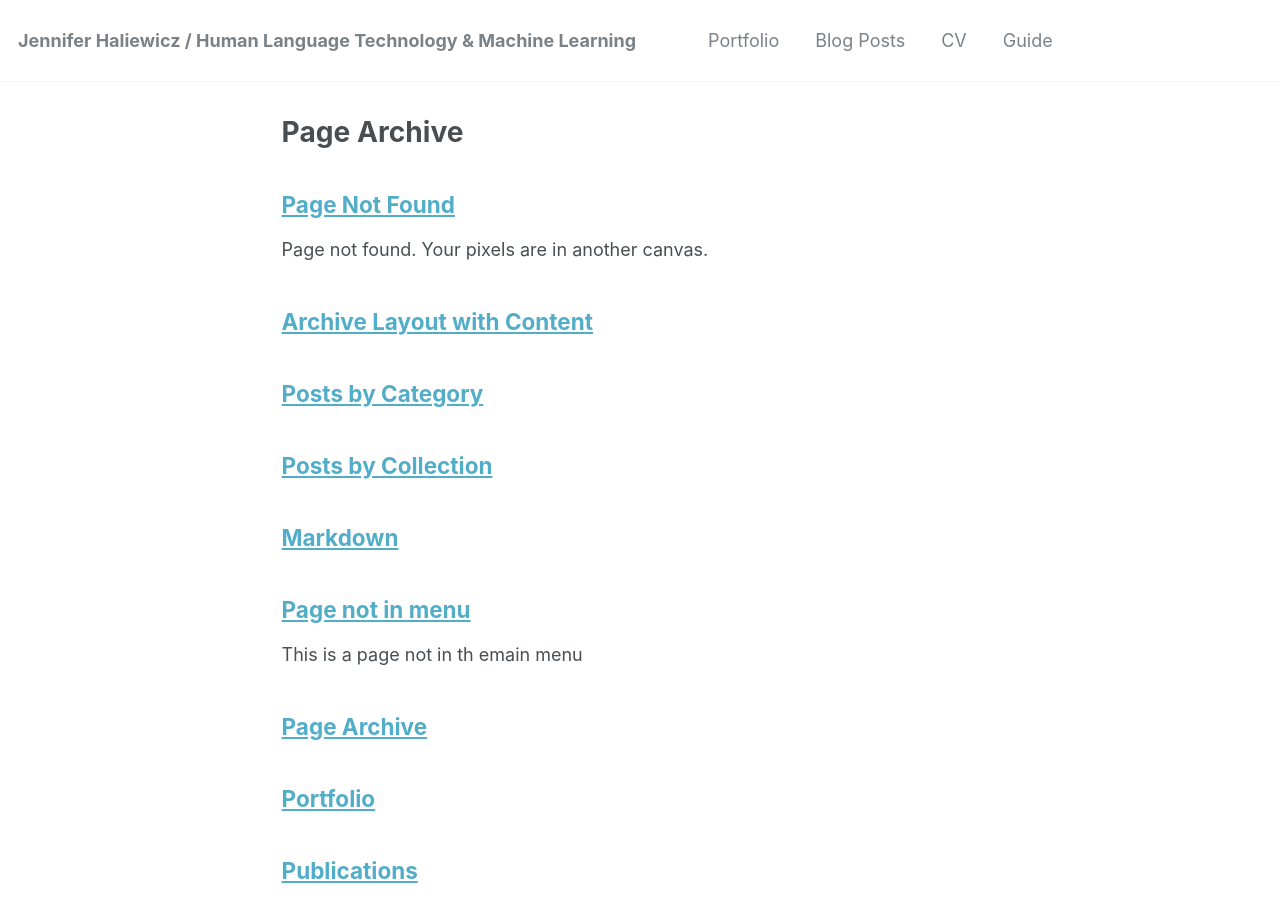
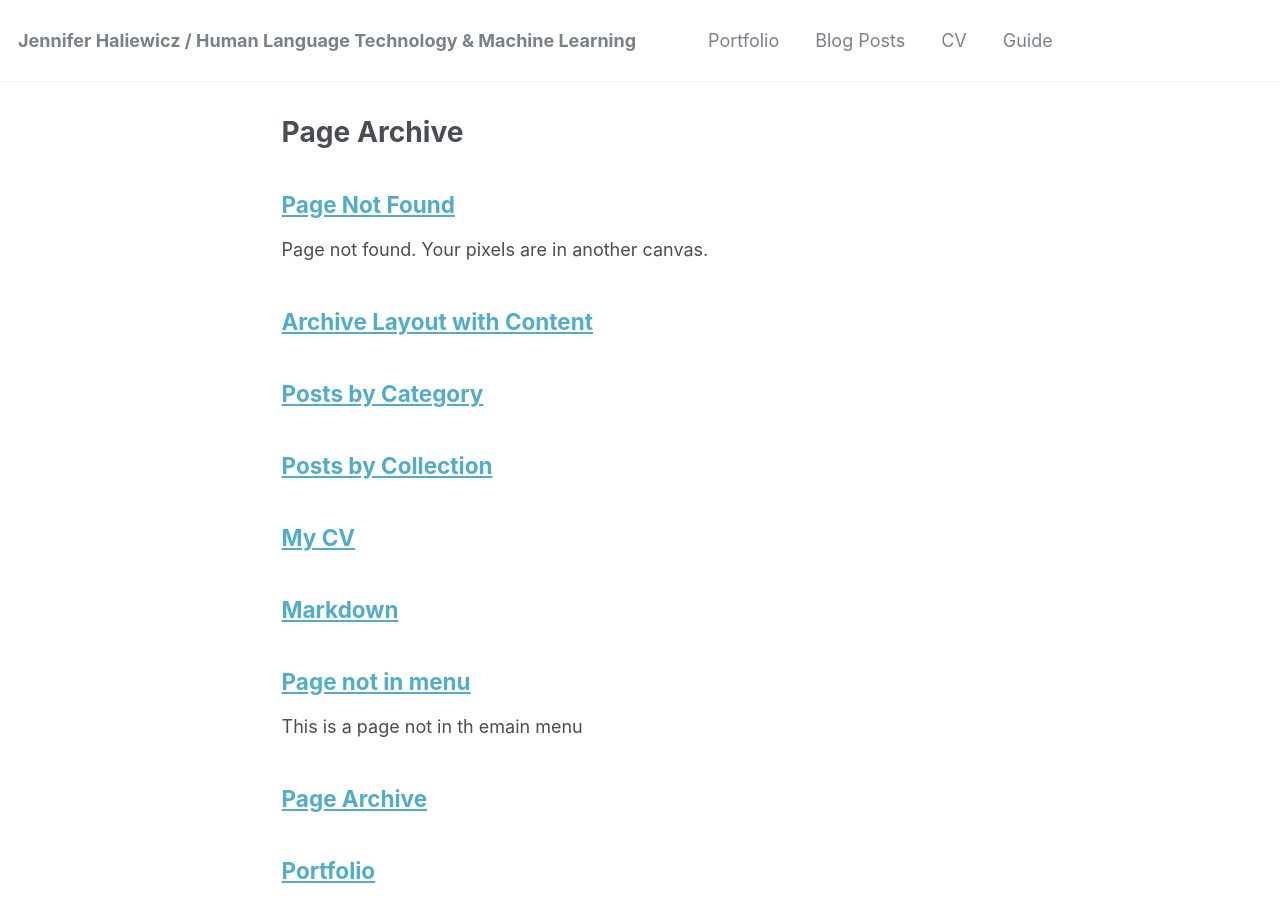
Before and after one commit to rofljen/HLTProfessionalSite, a Jekyll site: the page built from _pages/page-archive.html, in a window 1280 px wide and 900 px high. Built offline with Jekyll 4.4.1, drawn with Linux system fonts in a browser that asks for light colours.

```diff
--- a/cv.html
+++ b/cv.html
@@ -1,3 +1,9 @@
+---
+layout: single
+title: "My CV"
+permalink: /cv/
+---
+
 <!DOCTYPE html>
 <html lang="en">
 <head>
```
